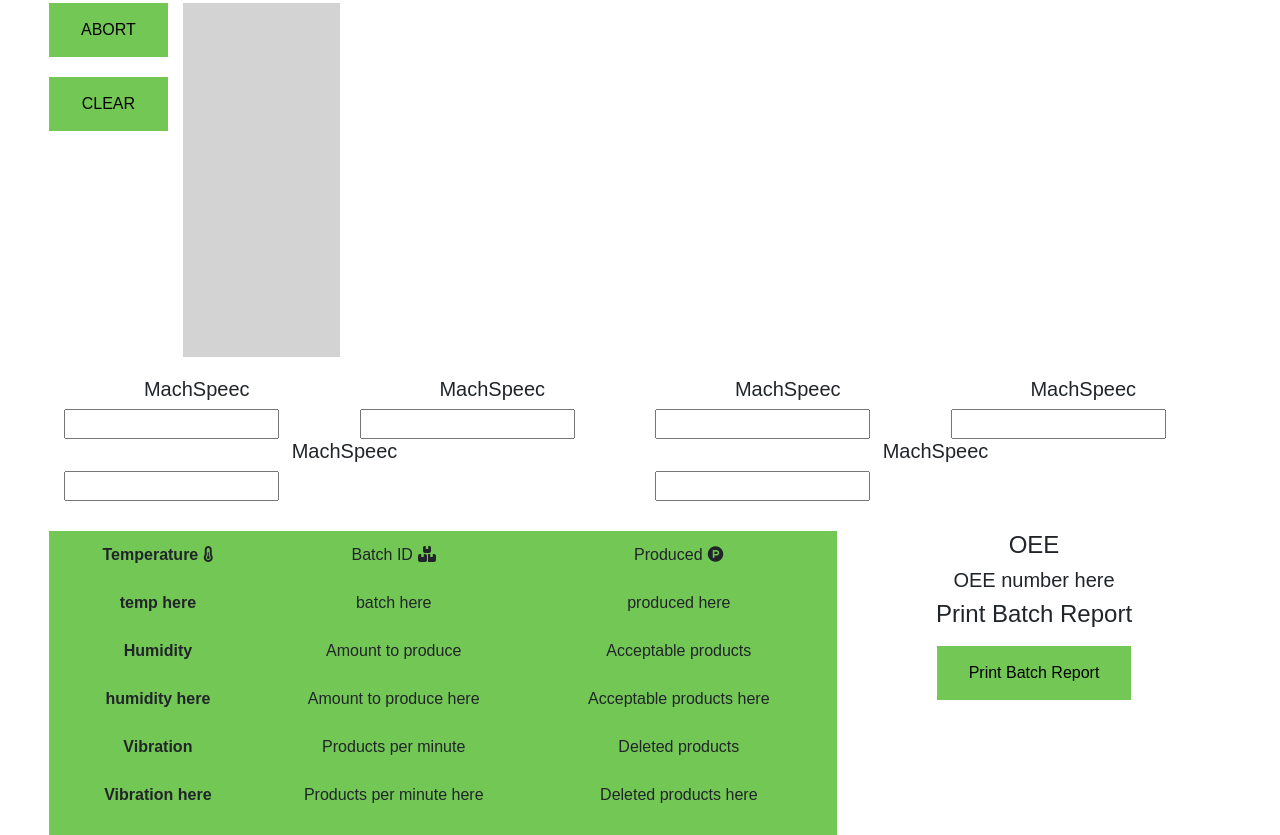
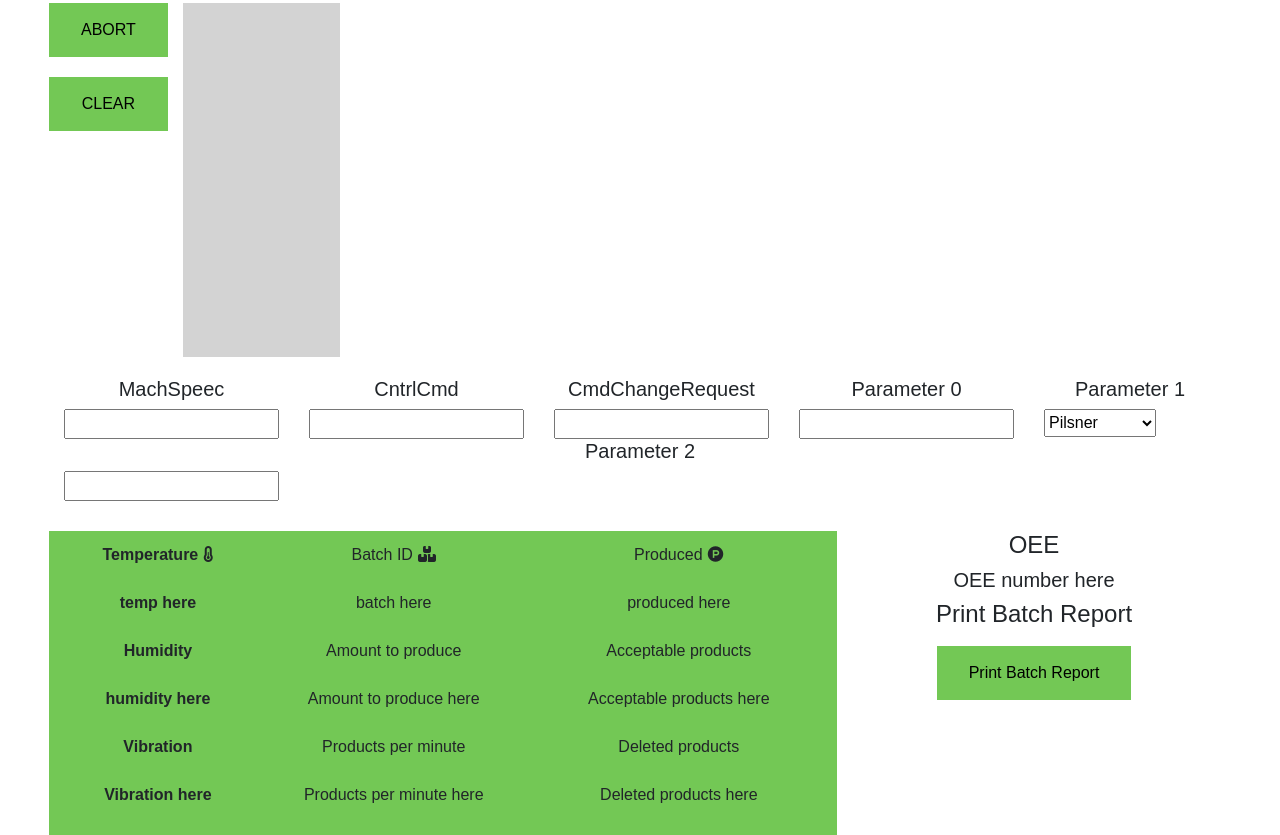
Before and after one commit to Projektgruppe-37/Frontend, a plain HTML site: page website/index.html in a window 1280 px wide. Shown: the part 562-1397 px from the top of the page. Drawn offline with nearby package versions, Linux system fonts and the light colour scheme.

Commit message:
Added combobox

```diff
--- a/website/index.html
+++ b/website/index.html
@@ -75,23 +75,33 @@
                             <input type="text" />
                           </div>
                           <div class="col">
-                            <h5>MachSpeec</h5>
+                            <h5>CntrlCmd</h5>
                             <input type="text" />
                           </div>
                           <div class="col">
-                            <h5>MachSpeec</h5>
+                            <h5>CmdChangeRequest</h5>
                             <input type="text" />
                           </div>
                           <div class="col">
-                            <h5>MachSpeec</h5>
+                            <h5>Parameter 0</h5>
                             <input type="text" />
                           </div>
                           <div class="col">
-                            <h5>MachSpeec</h5>
-                            <input type="text" />
+                            <!--<label for="para1">Parameter 1</label>-->
+                            <h5>Parameter 1</h5>
+                            <select name="para1" style="height: 45%;">
+                              <option value="pilsner">Pilsner</option>
+                              <option value="wheat">Wheat</option>
+                              <option value="ipa">IPA</option>
+                              <option value="stout">Stout</option>
+                              <option value="ale">Ale</option>
+                              <option value="alchofree">Alcohol Free</option>
+                            </select>
+                            <!--
+                            <input type="text" />-->
                           </div>
                           <div class="col">
-                            <h5>MachSpeec</h5>
+                            <h5>Parameter 2</h5>
                             <input type="text" />
                           </div>
                       </div>
```
